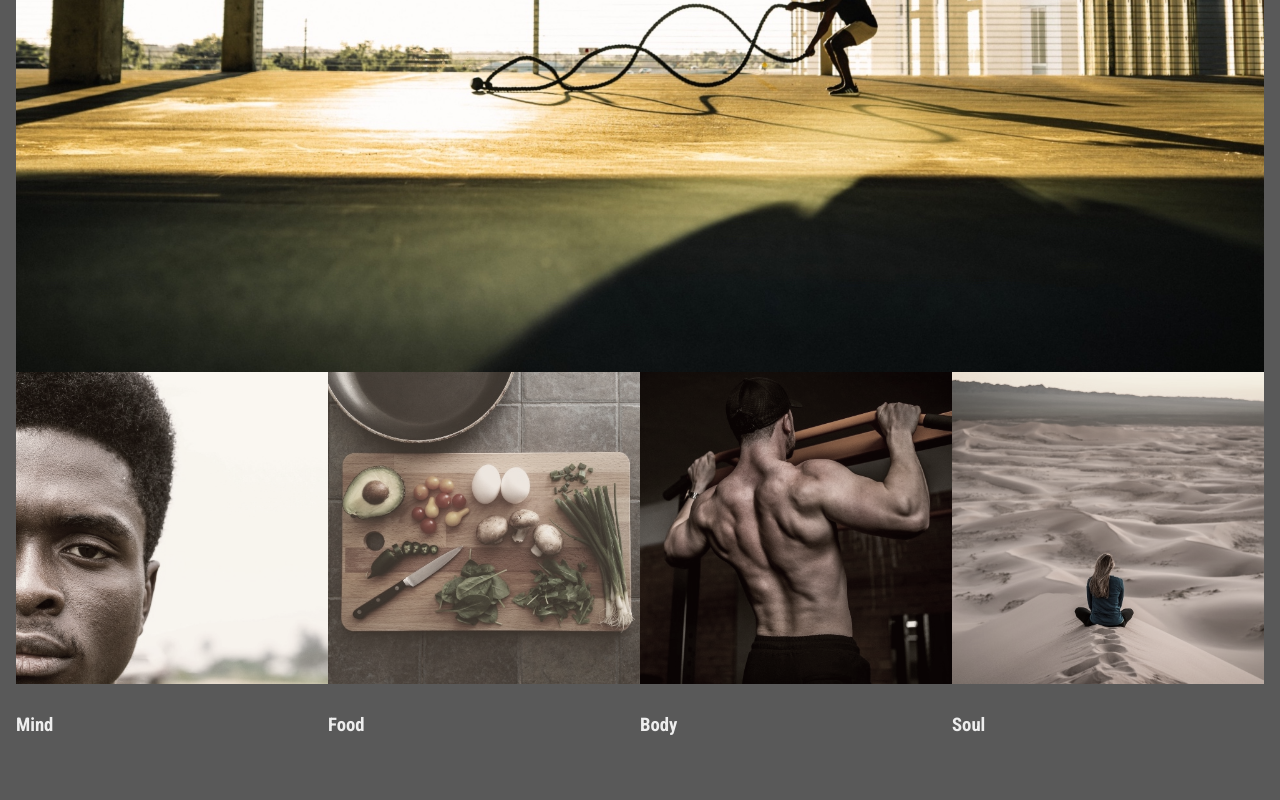
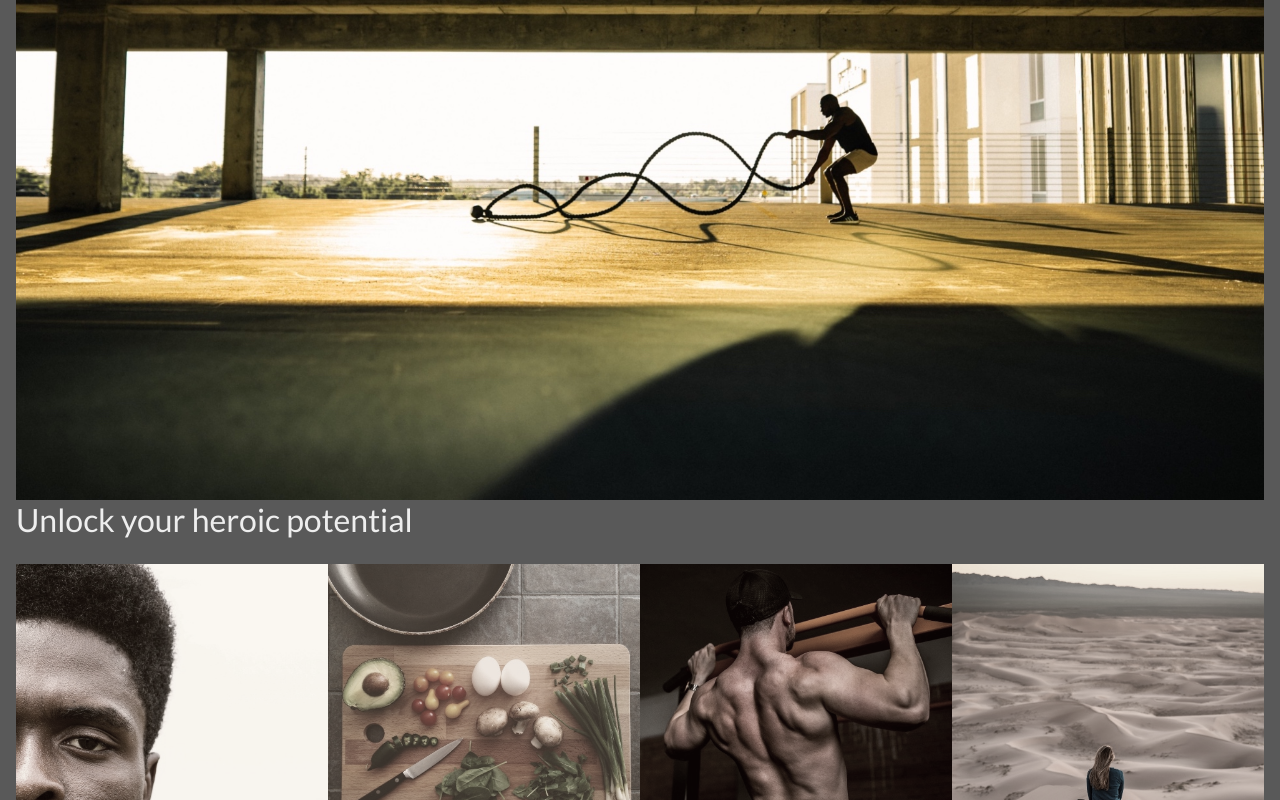
Before and after one commit to is-120-winter-2023/overlays-and-cards-joshsonofmichael, a website: page index.html in a window 1280 px wide. Shown: the part 990-1790 px from the top of the page. Drawn offline with Linux system fonts and the light colour scheme.

Commit message:
added more hero text

```diff
--- a/index.html
+++ b/index.html
@@ -31,6 +31,7 @@
     </nav>
   </header>
   <main>
+    <div class="hero">
     <h1 class="hero">Fitness Simplified</h1>
     <picture>
       <source media="(min-width: 769px)" srcset="images/unstoppablelaptop.jpg">
@@ -39,6 +40,8 @@
       <img src="images/unstoppablelaptop.jpg" alt="Man swinging battle ropes in an empty parking garage at dawn."
         width="1920" height="1283">
     </picture>
+    <p id="small-hero">Unlock your heroic potential</p>
+  </div>
     <section class="cards">
       <h2 class="sr-only">card section</h2>
       <a href="" class="card"><img src="images/mindset1.jpg" alt="focused man" width="500" height="500" loading="lazy"><h3>Mind</h3></a>
--- a/styles/main.css
+++ b/styles/main.css
@@ -220,3 +220,7 @@ filter: grayscale(70%);
 .card-text {
   font-size: 4em;
 }
+
+#small-hero {
+  font-size: 2em;
+}
```
